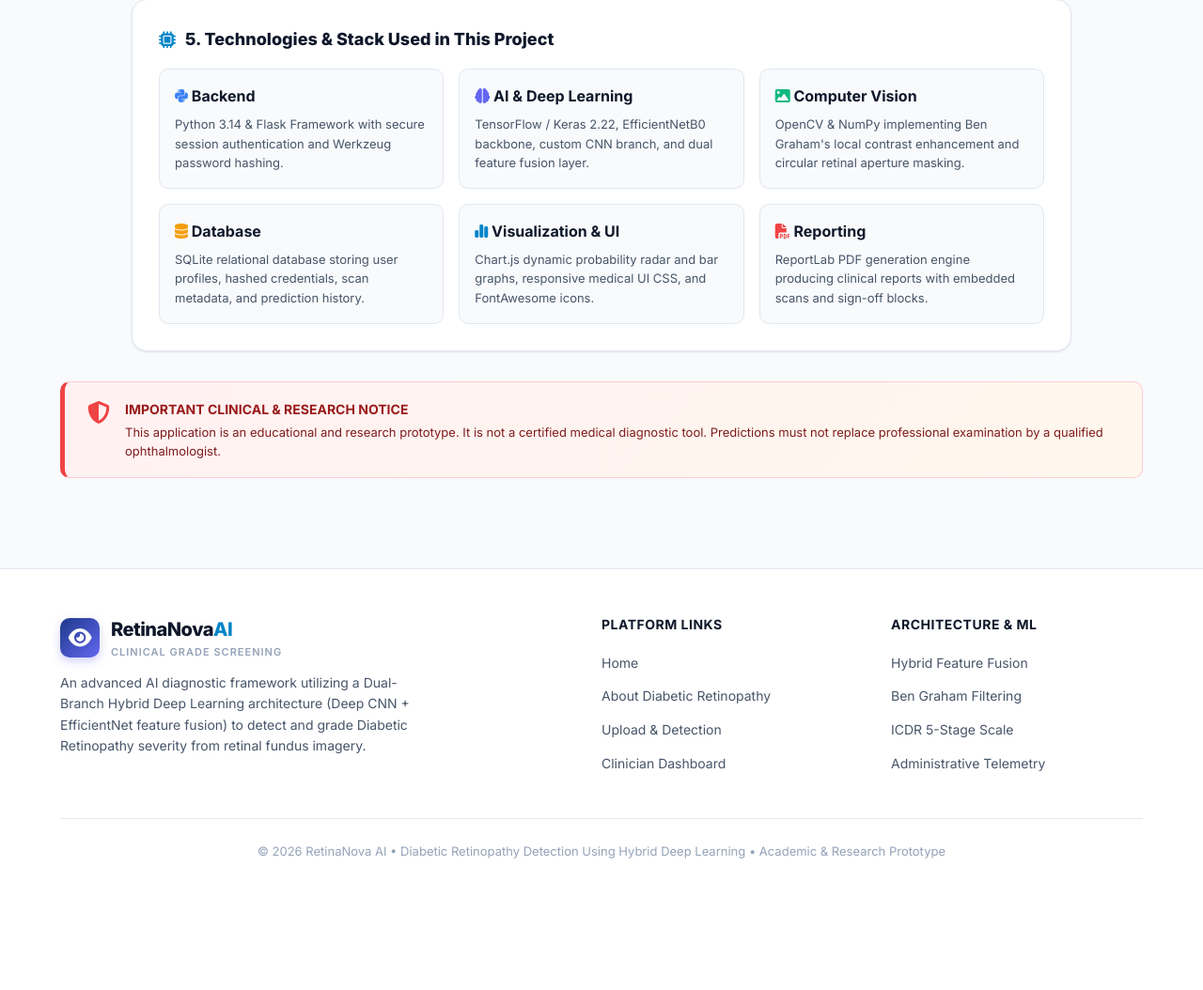
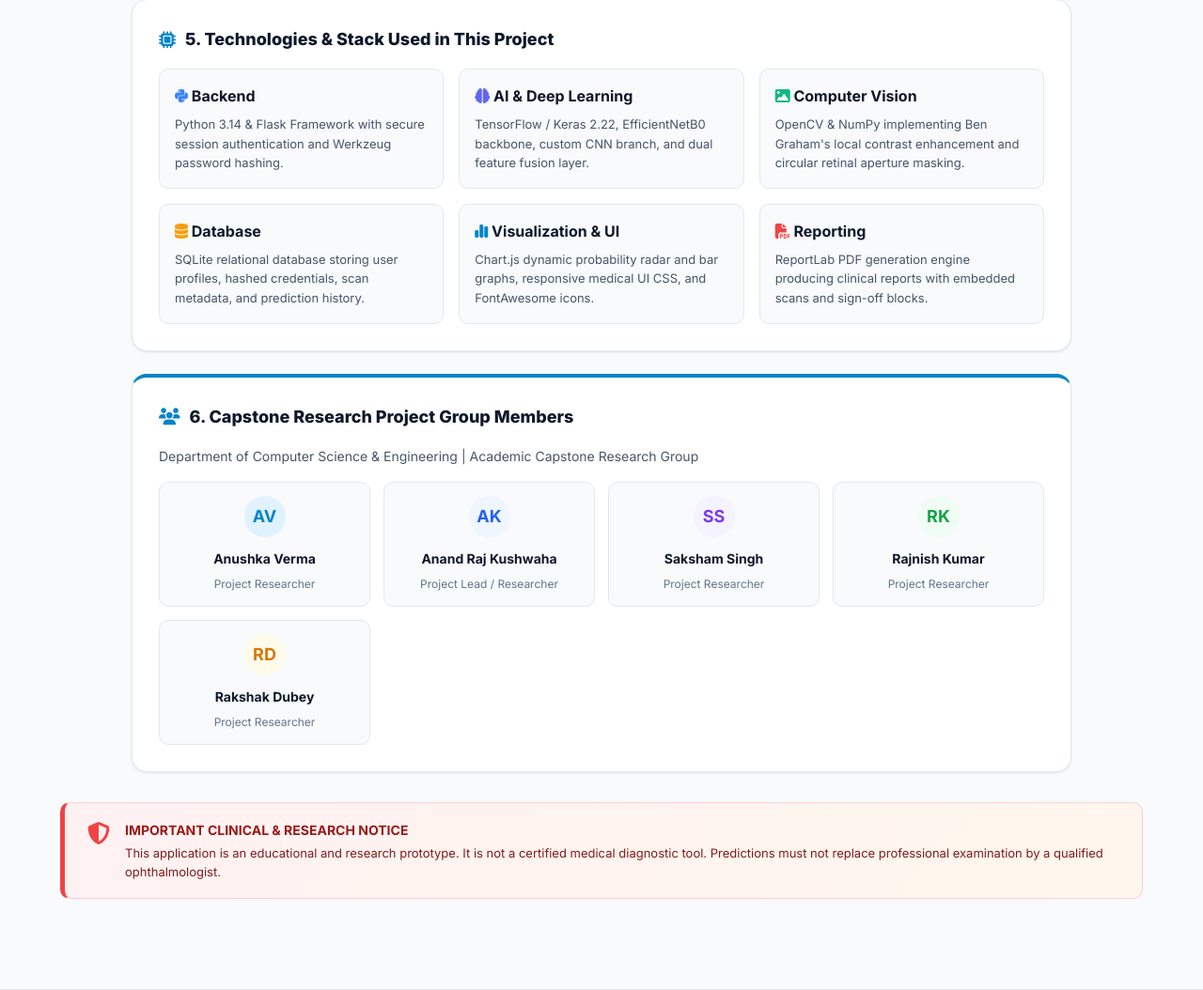
Before and after one commit to anandcancode/-Retina-Nova-AI-, a Flask app: page /about in a window 1280 px wide. Shown: the part 3210-4264 px from the top of the page at 94% size. Before the commit the page ends 4124 px from the top, so only its background shows below. Run offline with Flask 3, Linux system fonts and the light colour scheme; some libraries are stand-ins or nearby versions.

Commit message:
Add project group members to research paper, slides, and about page

```diff
--- a/templates/about.html
+++ b/templates/about.html
@@ -229,5 +229,43 @@
     </div>
   </div>
 
+  <!-- 6. Project Research Team & Group Members -->
+  <div class="panel-card" style="border-top: 4px solid var(--accent-blue);">
+    <div class="panel-title">
+      <i class="fas fa-users" style="color: var(--accent-blue);"></i>
+      6. Capstone Research Project Group Members
+    </div>
+    <p style="color: var(--text-secondary); margin-bottom: 16px; font-size: 14px;">
+      Department of Computer Science & Engineering | Academic Capstone Research Group
+    </p>
+    <div style="display: grid; grid-template-columns: repeat(auto-fit, minmax(180px, 1fr)); gap: 14px;">
+      <div style="background: #f8fafc; border: 1px solid var(--border-color); border-radius: var(--radius-md); padding: 14px; text-align: center;">
+        <div style="width: 44px; height: 44px; margin: 0 auto 10px; background: #e0f2fe; color: #0284c7; border-radius: 50%; display: flex; align-items: center; justify-content: center; font-size: 18px; font-weight: bold;">AV</div>
+        <strong style="color: var(--primary-navy); font-size: 14px;">Anushka Verma</strong>
+        <p style="font-size: 12px; color: #64748b; margin-top: 4px;">Project Researcher</p>
+      </div>
+      <div style="background: #f8fafc; border: 1px solid var(--border-color); border-radius: var(--radius-md); padding: 14px; text-align: center;">
+        <div style="width: 44px; height: 44px; margin: 0 auto 10px; background: #eff6ff; color: #2563eb; border-radius: 50%; display: flex; align-items: center; justify-content: center; font-size: 18px; font-weight: bold;">AK</div>
+        <strong style="color: var(--primary-navy); font-size: 14px;">Anand Raj Kushwaha</strong>
+        <p style="font-size: 12px; color: #64748b; margin-top: 4px;">Project Lead / Researcher</p>
+      </div>
+      <div style="background: #f8fafc; border: 1px solid var(--border-color); border-radius: var(--radius-md); padding: 14px; text-align: center;">
+        <div style="width: 44px; height: 44px; margin: 0 auto 10px; background: #f5f3ff; color: #7c3aed; border-radius: 50%; display: flex; align-items: center; justify-content: center; font-size: 18px; font-weight: bold;">SS</div>
+        <strong style="color: var(--primary-navy); font-size: 14px;">Saksham Singh</strong>
+        <p style="font-size: 12px; color: #64748b; margin-top: 4px;">Project Researcher</p>
+      </div>
+      <div style="background: #f8fafc; border: 1px solid var(--border-color); border-radius: var(--radius-md); padding: 14px; text-align: center;">
+        <div style="width: 44px; height: 44px; margin: 0 auto 10px; background: #f0fdf4; color: #16a34a; border-radius: 50%; display: flex; align-items: center; justify-content: center; font-size: 18px; font-weight: bold;">RK</div>
+        <strong style="color: var(--primary-navy); font-size: 14px;">Rajnish Kumar</strong>
+        <p style="font-size: 12px; color: #64748b; margin-top: 4px;">Project Researcher</p>
+      </div>
+      <div style="background: #f8fafc; border: 1px solid var(--border-color); border-radius: var(--radius-md); padding: 14px; text-align: center;">
+        <div style="width: 44px; height: 44px; margin: 0 auto 10px; background: #fffbeb; color: #d97706; border-radius: 50%; display: flex; align-items: center; justify-content: center; font-size: 18px; font-weight: bold;">RD</div>
+        <strong style="color: var(--primary-navy); font-size: 14px;">Rakshak Dubey</strong>
+        <p style="font-size: 12px; color: #64748b; margin-top: 4px;">Project Researcher</p>
+      </div>
+    </div>
+  </div>
+
 </div>
 {% endblock %}
```
Also changed, not shown: RESEARCH_PAPER.md (+2 -2 lines), build_paper_doc.py (+7 -5 lines), build_presentation.py (+16 -8 lines), 2 other files.
